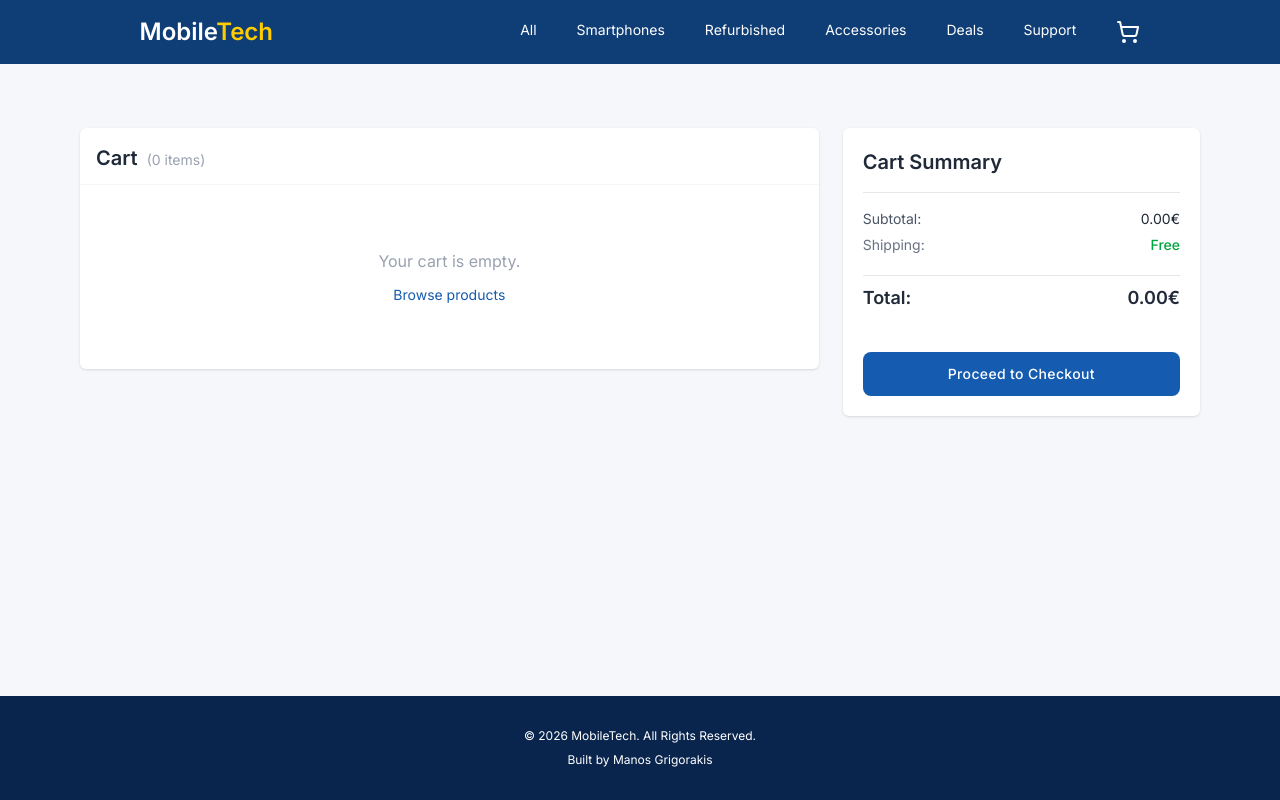
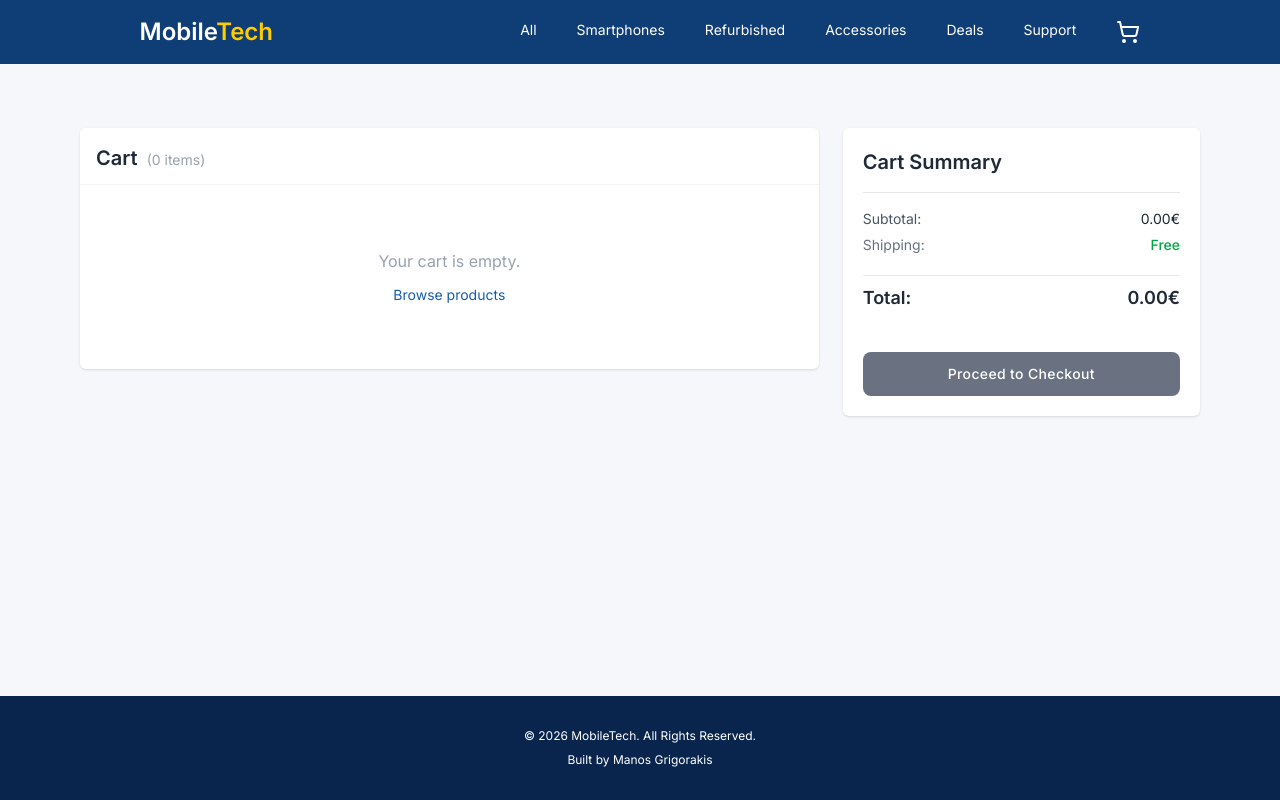
Before and after one commit to manos-grigorakis/mobiletech, a Vue app in the folder frontend/: page /cart in a window 1280 px wide. Built offline with nearby package versions, Linux system fonts and the light colour scheme.

Commit message:
fix: update cart summary button to be disabled when cart is empty

```diff
--- a/frontend/src/components/cart/CartSummary.vue
+++ b/frontend/src/components/cart/CartSummary.vue
@@ -45,6 +45,7 @@ const cart = useCartStore()
     <MainButton
       v-if="route.name !== 'cart-checkout'"
       @click="router.push({ name: 'cart-checkout' })"
+      :disabled="cart.totalItems === 0"
       title="Proceed to Checkout"
     />
   </div>
```
